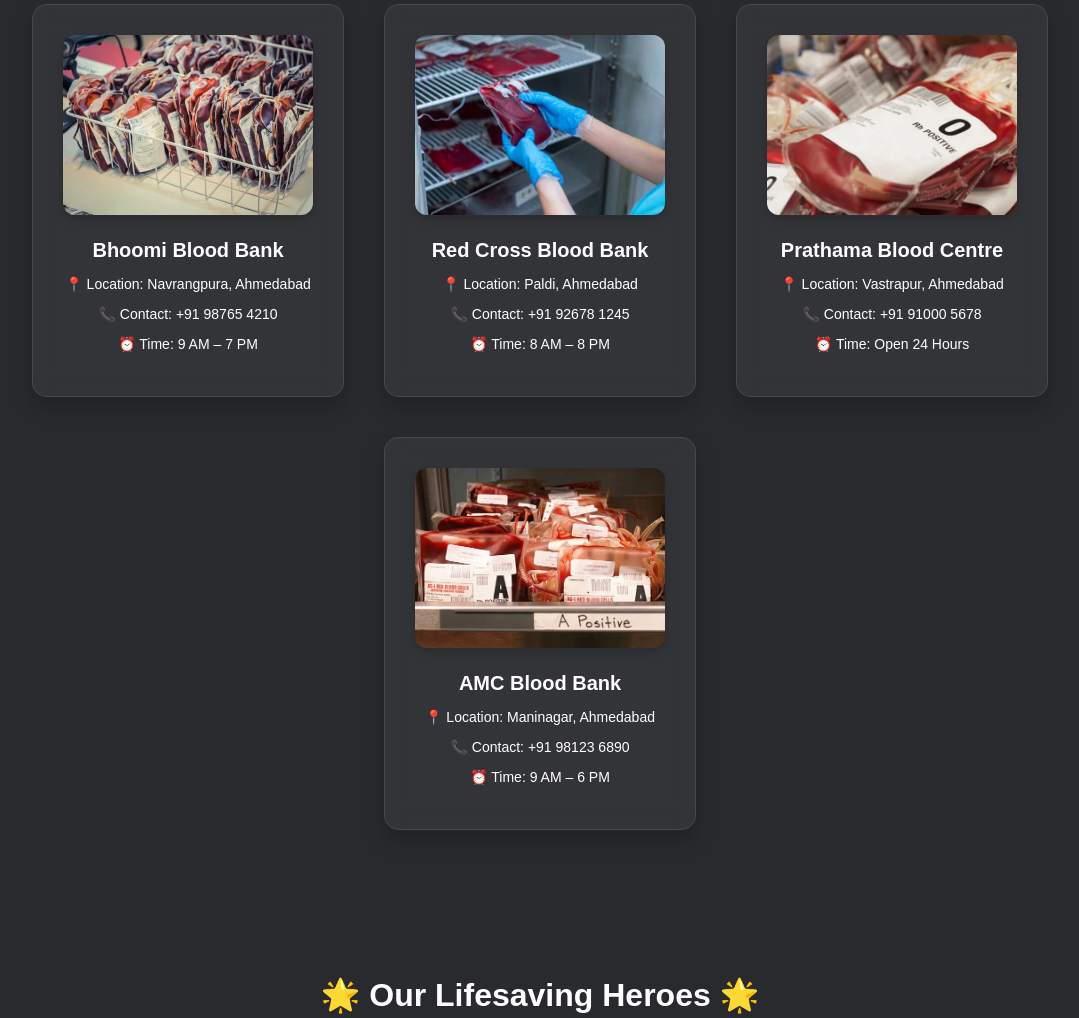
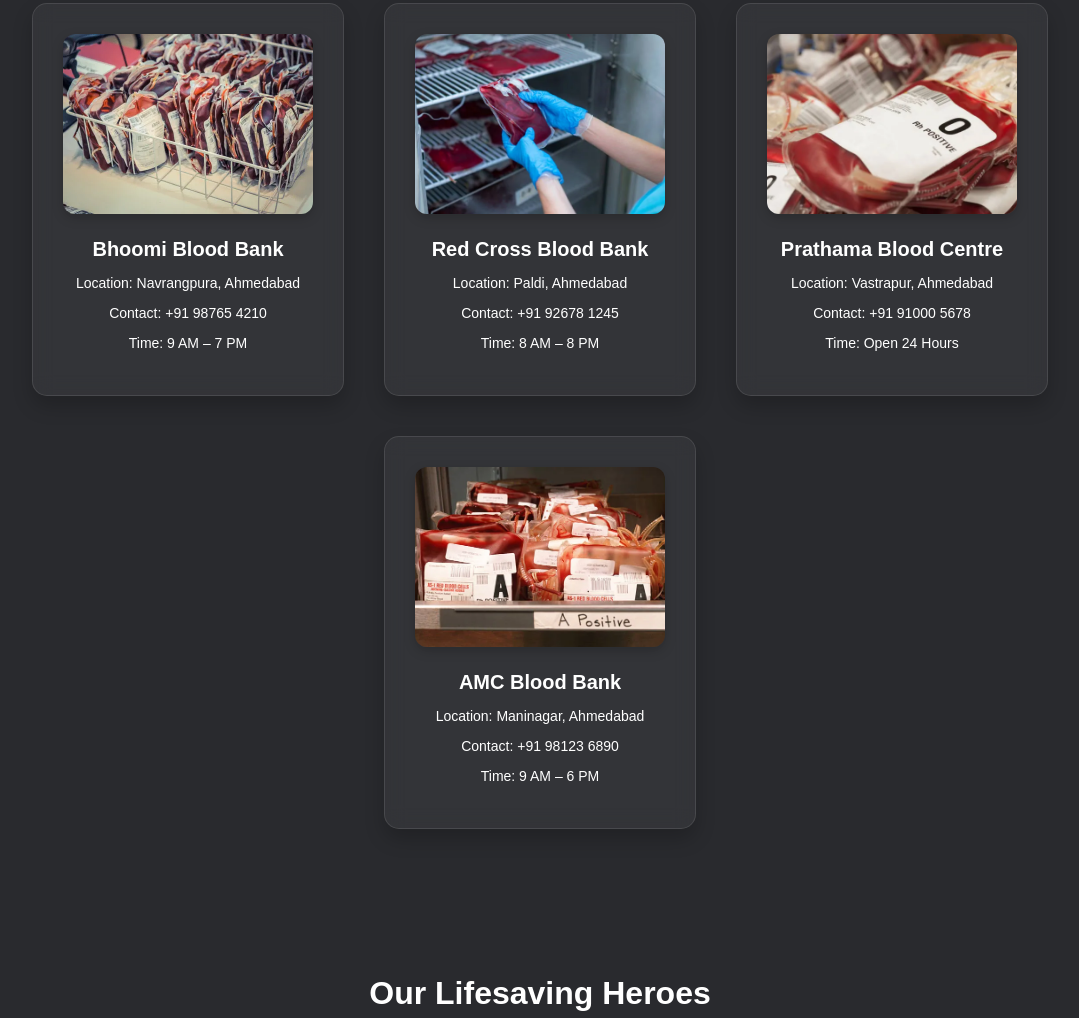
Before and after one commit to Parthdarji13/Blood-Bank-Managment-system, a plain HTML site: page index.html in a window 1280 px wide. Shown: the part 2212-3230 px from the top of the page, without its empty margins (100-1179 px from the left). Drawn offline with Linux system fonts and the light colour scheme.

Commit message:
Added 2 files modified

```diff
--- a/index.html
+++ b/index.html
@@ -34,6 +34,9 @@
 
 
   </section>
+
+
+
 
   <section class="why-donate animated-section">
     <h2>WHY DONATE BLOOD</h2>
@@ -117,46 +120,46 @@
 
 
   <section class="blood-bank animated-section">
-  <h2>🏥 Nearest Blood Banks 🏥</h2>
+  <h2> Nearest Blood Banks </h2>
   <div class="card-section">
 
     <div class="info-card">
       <img src="images/bhoomi.jpg" alt="Bhoomi Blood Bank" class="card-img">
       <h3>Bhoomi Blood Bank</h3>
-      <p>📍 Location: Navrangpura, Ahmedabad</p>
-      <p>📞 Contact: +91 98765 4210</p>
-      <p>⏰ Time: 9 AM – 7 PM</p>
+      <p> Location: Navrangpura, Ahmedabad</p>
+      <p> Contact: +91 98765 4210</p>
+      <p> Time: 9 AM – 7 PM</p>
     </div>
 
     <div class="info-card">
       <img src="images/redcross.jpg" alt="Red Cross Blood Bank" class="card-img">
       <h3>Red Cross Blood Bank</h3>
-      <p>📍 Location: Paldi, Ahmedabad</p>
-      <p>📞 Contact: +91 92678 1245</p>
-      <p>⏰ Time: 8 AM – 8 PM</p>
+      <p> Location: Paldi, Ahmedabad</p>
+      <p> Contact: +91 92678 1245</p>
+      <p> Time: 8 AM – 8 PM</p>
     </div>
 
     <div class="info-card">
       <img src="images/prathama.jpg" alt="Prathama Blood Centre" class="card-img">
       <h3>Prathama Blood Centre</h3>
-      <p>📍 Location: Vastrapur, Ahmedabad</p>
-      <p>📞 Contact: +91 91000 5678</p>
-      <p>⏰ Time: Open 24 Hours</p>
+      <p> Location: Vastrapur, Ahmedabad</p>
+      <p> Contact: +91 91000 5678</p>
+      <p> Time: Open 24 Hours</p>
     </div>
 
     <div class="info-card">
       <img src="images/amc.jpg" alt="AMC Blood Bank" class="card-img">
       <h3>AMC Blood Bank</h3>
-      <p>📍 Location: Maninagar, Ahmedabad</p>
-      <p>📞 Contact: +91 98123 6890</p>
-      <p>⏰ Time: 9 AM – 6 PM</p>
+      <p> Location: Maninagar, Ahmedabad</p>
+      <p> Contact: +91 98123 6890</p>
+      <p> Time: 9 AM – 6 PM</p>
     </div>
 
   </div>
 </section>
 
 <section class="donors animated-section">
-    <h2>🌟 Our Lifesaving Heroes 🌟</h2>
+    <h2> Our Lifesaving Heroes </h2>
     <div class="donor-stats">
       <div class="donor-card">
         <div class="icon">👩‍⚕️</div>
```
Also changed, not shown: styles.css (line endings or trailing spaces).
